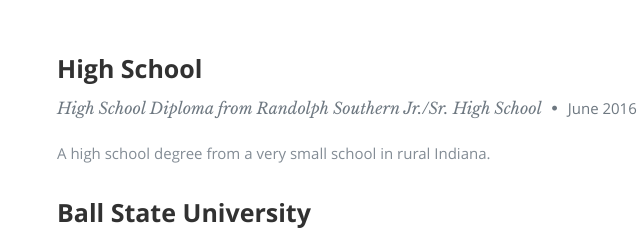
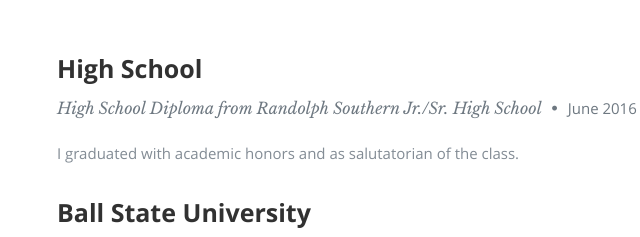
Before and after one commit to mdnessel/mdnessel.github.io, a plain HTML site: page index.html in a window 1280 px wide. Shown: the part 1220-1457 px from the top of the page, 348-988 px from the left. Drawn offline with nearby package versions, Linux system fonts and the light colour scheme.

Commit message:
Fix phrasing

```diff
--- a/index.html
+++ b/index.html
@@ -117,7 +117,7 @@
                   <p class="info">High School Diploma from Randolph Southern Jr./Sr. High School <span>&bull;</span> <em class="date">June 2016</em></p>
 
                   <p>
-                  A high school degree from a very small school in rural Indiana.
+                  I graduated with academic honors and as salutatorian of the class.
                   </p>
 
                </div>
```
